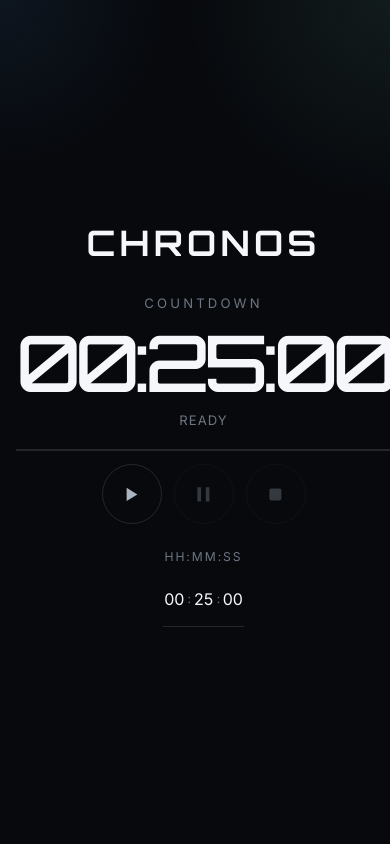
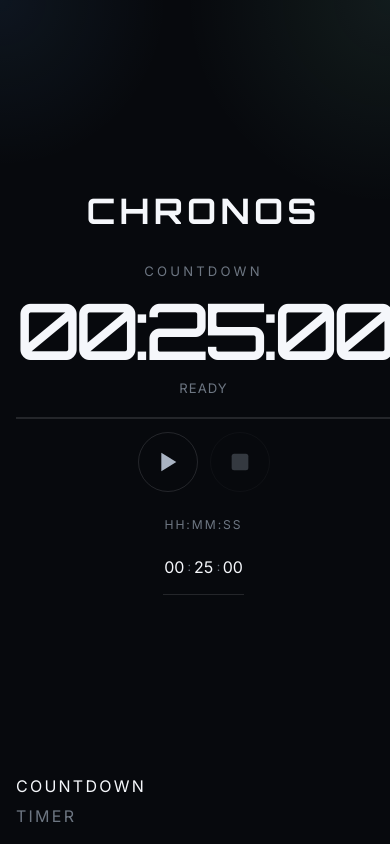
Before and after one commit to VamshiKrishnaAlladi/chronos, a React (Vite) app: page / in a window 390 px wide. Built offline with nearby package versions, Linux system fonts and the light colour scheme.

Commit message:
feat(timer): add timer mode and tool switching
Expand Chronos beyond countdown while keeping the same minimal control layout.
Add the upward-running timer flow, bottom-left tool switcher, and updated control states.

```diff
--- a/src/App.css
+++ b/src/App.css
@@ -3,7 +3,7 @@
   display: grid;
   align-content: center;
   gap: 1.5rem;
-  padding: 2rem 1.5rem;
+  padding: 2rem 1.5rem 5.5rem;
 }
 
 .topbar {
@@ -139,8 +139,8 @@
 }
 
 .icon-button svg {
-  width: 1.8rem;
-  height: 1.8rem;
+  width: 2.5rem;
+  height: 2.5rem;
 }
 
 .icon-button-active {
@@ -159,6 +159,38 @@
   outline-offset: 4px;
 }
 
+.tool-menu {
+  position: fixed;
+  left: 1.25rem;
+  bottom: 1.25rem;
+  z-index: 10;
+  display: grid;
+  justify-items: start;
+  gap: 0.35rem;
+}
+
+.tool-menu-item {
+  appearance: none;
+  border: 0;
+  background: transparent;
+  color: var(--text-muted);
+  font: inherit;
+  text-transform: uppercase;
+  letter-spacing: 0.14em;
+  padding: 0;
+  text-align: left;
+  cursor: pointer;
+}
+
+.tool-menu-item-active {
+  color: var(--text-strong);
+}
+
+.tool-menu-item:focus-visible {
+  outline: none;
+  color: var(--accent);
+}
+
 h1,
 p {
   margin: 0;
@@ -174,7 +206,7 @@ h1 {
 
 @media (max-width: 640px) {
   .app-shell {
-    padding: 1.25rem 1rem;
+    padding: 1.25rem 1rem 5.25rem;
   }
 
   .hero-readout {
@@ -189,4 +221,9 @@ h1 {
     width: 3.75rem;
     height: 3.75rem;
   }
+
+  .tool-menu {
+    left: 1rem;
+    bottom: 1rem;
+  }
 }
--- a/src/App.tsx
+++ b/src/App.tsx
@@ -7,7 +7,10 @@ import {
   stopCompletionTone,
 } from './lib/notifications'
 
-type CountdownStatus = 'idle' | 'running' | 'paused' | 'done'
+type ToolKind = 'countdown' | 'timer'
+type CountdownStatus = 'idle' | 'running' | 'paused' | 'stopped' | 'done'
+type TimerStatus = 'idle' | 'running' | 'paused' | 'stopped'
+type TimePartKey = 'hours' | 'minutes' | 'seconds'
 
 interface CountdownState {
   durationMs: number
@@ -18,7 +21,14 @@ interface CountdownState {
   alertedAt: number | null
 }
 
-type TimePartKey = 'hours' | 'minutes' | 'seconds'
+interface TimerToolState {
+  targetMs: number
+  elapsedMs: number
+  startedAt: number | null
+  status: TimerStatus
+  targetReachedAt: number | null
+  alertedAt: number | null
+}
 
 interface TimeParts {
   hours: string
@@ -26,13 +36,24 @@ interface TimeParts {
   seconds: string
 }
 
-const DEFAULT_INPUT = '00:25:00'
+const DEFAULT_COUNTDOWN_INPUT = '00:25:00'
+const DEFAULT_TIMER_INPUT = '00:25:00'
 const TIME_PART_ORDER: TimePartKey[] = ['hours', 'minutes', 'seconds']
+const TOOL_LABELS: Record<ToolKind, string> = {
+  countdown: 'Countdown',
+  timer: 'Timer',
+}
 
 function App() {
-  const [timeParts, setTimeParts] = useState<TimeParts>(() => splitTimeParts(DEFAULT_INPUT))
-  const [timer, setTimer] = useState<CountdownState>(() => {
-    const durationMs = parseHmsInput(DEFAULT_INPUT)
+  const [activeTool, setActiveTool] = useState<ToolKind>('countdown')
+  const [countdownInputParts, setCountdownInputParts] = useState<TimeParts>(() =>
+    splitTimeParts(DEFAULT_COUNTDOWN_INPUT),
+  )
+  const [timerInputParts, setTimerInputParts] = useState<TimeParts>(() =>
+    splitTimeParts(DEFAULT_TIMER_INPUT),
+  )
+  const [countdown, setCountdown] = useState<CountdownState>(() => {
+    const durationMs = parseHmsInput(DEFAULT_COUNTDOWN_INPUT)
     return {
       durationMs,
       remainingMs: durationMs,
@@ -42,27 +63,62 @@ function App() {
       alertedAt: null,
     }
   })
+  const [timerTool, setTimerTool] = useState<TimerToolState>(() => ({
+    targetMs: parseHmsInput(DEFAULT_TIMER_INPUT),
+    elapsedMs: 0,
+    startedAt: null,
+    status: 'idle',
+    targetReachedAt: null,
+    alertedAt: null,
+  }))
   const inputRefs = {
     hours: useRef<HTMLInputElement>(null),
     minutes: useRef<HTMLInputElement>(null),
     seconds: useRef<HTMLInputElement>(null),
   }
 
-  const normalizedTimeParts = normalizeTimeParts(timeParts)
-  const parsedInputMs = timePartsToMs(normalizedTimeParts)
-  const inputInvalid = !isValidTimeParts(timeParts) || parsedInputMs === 0
-  const previewMs = parsedInputMs > 0 ? parsedInputMs : timer.durationMs
-  const displayMs = timer.status === 'idle' ? previewMs : timer.remainingMs
+  const countdownParsedInputMs = timePartsToMs(normalizeTimeParts(countdownInputParts))
+  const countdownInputInvalid =
+    !isValidTimeParts(countdownInputParts) || countdownParsedInputMs === 0
+  const countdownPreviewMs =
+    countdownParsedInputMs > 0 ? countdownParsedInputMs : countdown.durationMs
+  const countdownDisplayMs =
+    countdown.status === 'idle' || countdown.status === 'stopped'
+      ? countdownPreviewMs
+      : countdown.remainingMs
+
+  const timerParsedInputMs = timePartsToMs(normalizeTimeParts(timerInputParts))
+  const timerInputInvalid = !isValidTimeParts(timerInputParts) || timerParsedInputMs === 0
+  const timerDisplayMs =
+    timerTool.status === 'idle' || timerTool.status === 'stopped' ? 0 : timerTool.elapsedMs
+
+  const currentTimeParts = activeTool === 'countdown' ? countdownInputParts : timerInputParts
+  const currentInputInvalid = activeTool === 'countdown' ? countdownInputInvalid : timerInputInvalid
+  const currentDisplayMs = activeTool === 'countdown' ? countdownDisplayMs : timerDisplayMs
+  const currentStatusCopy =
+    activeTool === 'countdown' ? countdownStatusCopy(countdown) : timerStatusCopy(timerTool)
+  const currentProgress =
+    activeTool === 'countdown' ? getCountdownProgress(countdown) : getTimerProgress(timerTool)
+  const currentIsRunning =
+    activeTool === 'countdown' ? countdown.status === 'running' : timerTool.status === 'running'
+  const currentIsPaused =
+    activeTool === 'countdown' ? countdown.status === 'paused' : timerTool.status === 'paused'
+  const currentIsIdle =
+    activeTool === 'countdown' ? countdown.status === 'idle' : timerTool.status === 'idle'
+  const currentShowsRestart =
+    activeTool === 'countdown' ? countdown.status === 'stopped' : timerTool.status === 'stopped'
+  const currentInputDisabled = currentIsRunning || currentIsPaused
+  const currentToolLabel = TOOL_LABELS[activeTool]
 
   useEffect(() => {
-    if (timer.status !== 'running' || !timer.endsAt) {
+    if (countdown.status !== 'running' || !countdown.endsAt) {
       return
     }
 
     const timerId = window.setInterval(() => {
       const tickAt = Date.now()
 
-      setTimer((previousTimer) => {
+      setCountdown((previousTimer) => {
         if (previousTimer.status !== 'running' || !previousTimer.endsAt) {
           return previousTimer
         }
@@ -70,6 +126,7 @@ function App() {
         const rawRemainingMs = Math.max(previousTimer.endsAt - tickAt, 0)
         const remainingMs =
           rawRemainingMs === 0 ? 0 : Math.ceil(rawRemainingMs / 1000) * 1000
+
         if (remainingMs === 0) {
           return {
             ...previousTimer,
@@ -95,10 +152,53 @@ function App() {
     return () => {
       window.clearInterval(timerId)
     }
-  }, [timer.status, timer.endsAt])
+  }, [countdown.status, countdown.endsAt])
 
   useEffect(() => {
-    if (timer.status !== 'done' || !timer.completedAt || timer.alertedAt === timer.completedAt) {
+    if (timerTool.status !== 'running' || timerTool.startedAt === null) {
+      return
+    }
+
+    const timerId = window.setInterval(() => {
+      const tickAt = Date.now()
+
+      setTimerTool((previousTimer) => {
+        if (previousTimer.status !== 'running' || previousTimer.startedAt === null) {
+          return previousTimer
+        }
+
+        const elapsedMs = Math.max(Math.floor((tickAt - previousTimer.startedAt) / 1000), 0) * 1000
+        const reachedTarget =
+          previousTimer.targetReachedAt === null &&
+          previousTimer.targetMs > 0 &&
+          elapsedMs >= previousTimer.targetMs
+
+        if (!reachedTarget && elapsedMs === previousTimer.elapsedMs) {
+          return previousTimer
+        }
+
+        return {
+          ...previousTimer,
+          elapsedMs,
+          targetReachedAt: reachedTarget
+            ? previousTimer.startedAt + previousTimer.targetMs
+            : previousTimer.targetReachedAt,
+          alertedAt: reachedTarget ? null : previousTimer.alertedAt,
+        }
+      })
+    }, 250)
+
+    return () => {
+      window.clearInterval(timerId)
+    }
+  }, [timerTool.status, timerTool.startedAt])
+
+  useEffect(() => {
+    if (
+      countdown.status !== 'done' ||
+      !countdown.completedAt ||
+      countdown.alertedAt === countdown.completedAt
+    ) {
       return
     }
 
@@ -110,9 +210,9 @@ function App() {
         return
       }
 
-      setTimer((previousTimer) =>
-        previousTimer.completedAt === timer.completedAt
-          ? { ...previousTimer, alertedAt: timer.completedAt }
+      setCountdown((previousTimer) =>
+        previousTimer.completedAt === countdown.completedAt
+          ? { ...previousTimer, alertedAt: countdown.completedAt }
           : previousTimer,
       )
     })()
@@ -120,22 +220,38 @@ function App() {
     return () => {
       cancelled = true
     }
-  }, [timer.status, timer.completedAt, timer.alertedAt])
+  }, [countdown.status, countdown.completedAt, countdown.alertedAt])
+
+  useEffect(() => {
+    if (!timerTool.targetReachedAt || timerTool.alertedAt === timerTool.targetReachedAt) {
+      return
+    }
+
+    let cancelled = false
+
+    void (async () => {
+      await startRepeatingCompletionTone()
+      if (cancelled) {
+        return
+      }
+
+      setTimerTool((previousTimer) =>
+        previousTimer.targetReachedAt === timerTool.targetReachedAt
+          ? { ...previousTimer, alertedAt: timerTool.targetReachedAt }
+          : previousTimer,
+      )
+    })()
+
+    return () => {
+      cancelled = true
+    }
+  }, [timerTool.targetReachedAt, timerTool.alertedAt])
 
   useEffect(() => {
     const stopAlarm = () => {
       stopCompletionTone()
-      setTimer((previousTimer) =>
-        previousTimer.status === 'done'
-          ? {
-              ...previousTimer,
-              remainingMs: previousTimer.durationMs,
-              endsAt: null,
-              status: 'idle',
-              completedAt: null,
-              alertedAt: null,
-            }
-          : previousTimer,
+      setCountdown((previousTimer) =>
+        previousTimer.status === 'done' ? resetCountdownState(previousTimer) : previousTimer,
       )
     }
 
@@ -149,10 +265,55 @@ function App() {
   }, [])
 
   async function handleStart() {
+    if (activeTool === 'countdown') {
+      await handleCountdownStart()
+      return
+    }
+
+    await handleTimerStart()
+  }
+
+  function handlePause() {
+    if (activeTool === 'countdown') {
+      handleCountdownPause()
+      return
+    }
+
+    handleTimerPause()
+  }
+
+  function handleStop() {
+    if (activeTool === 'countdown') {
+      handleCountdownStop()
+      return
+    }
+
+    handleTimerStop()
+  }
+
+  async function handlePrimaryAction() {
+    if (currentIsRunning) {
+      handlePause()
+      return
+    }
+
+    await handleStart()
+  }
+
+  async function handleSecondaryAction() {
+    if (currentShowsRestart) {
+      await handleStart()
+      return
+    }
+
+    handleStop()
+  }
+
+  async function handleCountdownStart() {
     stopCompletionTone()
 
-    const nextTimeParts = normalizeTimeParts(timeParts)
-    setTimeParts(nextTimeParts)
+    const nextTimeParts = normalizeTimeParts(countdownInputParts)
+    setCountdownInputParts(nextTimeParts)
 
     const nextDurationMs = timePartsToMs(nextTimeParts)
     if (!isValidTimeParts(nextTimeParts) || nextDurationMs === 0) {
@@ -162,16 +323,16 @@ function App() {
     await primeAudio()
     const actionedAt = Date.now()
 
-    setTimer((previousTimer) => {
+    setCountdown((previousTimer) => {
       const durationMs =
         previousTimer.status === 'paused' ? previousTimer.durationMs : nextDurationMs
-      const nextRemainingMs =
+      const remainingMs =
         previousTimer.status === 'paused' ? previousTimer.remainingMs : nextDurationMs
 
       return {
         durationMs,
-        remainingMs: nextRemainingMs,
-        endsAt: actionedAt + nextRemainingMs,
+        remainingMs,
+        endsAt: actionedAt + remainingMs,
         status: 'running',
         completedAt: null,
         alertedAt: null,
@@ -179,11 +340,41 @@ function App() {
     })
   }
 
-  function handlePause() {
+  async function handleTimerStart() {
+    stopCompletionTone()
+
+    const nextTimeParts = normalizeTimeParts(timerInputParts)
+    setTimerInputParts(nextTimeParts)
+
+    const nextTargetMs = timePartsToMs(nextTimeParts)
+    if (!isValidTimeParts(nextTimeParts) || nextTargetMs === 0) {
+      return
+    }
+
+    await primeAudio()
+    const actionedAt = Date.now()
+
+    setTimerTool((previousTimer) => {
+      const targetMs = previousTimer.status === 'paused' ? previousTimer.targetMs : nextTargetMs
+      const elapsedMs = previousTimer.status === 'paused' ? previousTimer.elapsedMs : 0
+
+      return {
+        targetMs,
+        elapsedMs,
+        startedAt: actionedAt - elapsedMs,
+        status: 'running',
+        targetReachedAt:
+          previousTimer.status === 'paused' ? previousTimer.targetReachedAt : null,
+        alertedAt: previousTimer.status === 'paused' ? previousTimer.alertedAt : null,
+      }
+    })
+  }
+
+  function handleCountdownPause() {
     stopCompletionTone()
     const actionedAt = Date.now()
 
-    setTimer((previousTimer) => {
+    setCountdown((previousTimer) => {
       if (previousTimer.status !== 'running' || !previousTimer.endsAt) {
         return previousTimer
       }
@@ -197,17 +388,92 @@ function App() {
     })
   }
 
-  function handleStop() {
+  function handleTimerPause() {
+    stopCompletionTone()
+    const actionedAt = Date.now()
+
+    setTimerTool((previousTimer) => {
+      if (previousTimer.status !== 'running' || previousTimer.startedAt === null) {
+        return previousTimer
+      }
+
+      const elapsedMs = Math.max(Math.floor((actionedAt - previousTimer.startedAt) / 1000), 0) * 1000
+      const targetReachedAt =
+        previousTimer.targetReachedAt === null &&
+        previousTimer.targetMs > 0 &&
+        elapsedMs >= previousTimer.targetMs
+          ? previousTimer.startedAt + previousTimer.targetMs
+          : previousTimer.targetReachedAt
+
+      return {
+        ...previousTimer,
+        elapsedMs,
+        startedAt: null,
+        status: 'paused',
+        targetReachedAt,
+      }
+    })
+  }
+
+  function handleCountdownStop() {
     stopCompletionTone()
 
-    setTimer({
-      durationMs: parsedInputMs,
-      remainingMs: parsedInputMs,
+    setCountdown({
+      durationMs: countdownParsedInputMs,
+      remainingMs: countdownParsedInputMs,
       endsAt: null,
-      status: 'idle',
+      status: 'stopped',
       completedAt: null,
       alertedAt: null,
     })
+  }
+
+  function handleTimerStop() {
+    stopCompletionTone()
+
+    setTimerTool({
+      targetMs: timerParsedInputMs,
+      elapsedMs: 0,
+      startedAt: null,
+      status: 'stopped',
+      targetReachedAt: null,
+      alertedAt: null,
+    })
+  }
+
+  function updateVisibleInputPart(part: TimePartKey, value: string) {
+    if (activeTool === 'countdown') {
+      setCountdownInputParts((previousParts) => ({
+        ...previousParts,
+        [part]: value,
+      }))
+      return
+    }
+
+    setTimerInputParts((previousParts) => ({
+      ...previousParts,
+      [part]: value,
+    }))
+  }
+
+  function padVisibleInputPart(part: TimePartKey) {
+    if (activeTool === 'countdown') {
+      setCountdownInputParts((previousParts) => ({
+        ...previousParts,
+        [part]: padTimePart(previousParts[part]),
+      }))
+      return
+    }
+
+    setTimerInputParts((previousParts) => ({
+      ...previousParts,
+      [part]: padTimePart(previousParts[part]),
+    }))
+  }
+
+  function focusInputPart(part: TimePartKey) {
+    inputRefs[part].current?.focus()
+    inputRefs[part].current?.select()
   }
 
   return (
@@ -217,49 +483,29 @@ function App() {
       </header>
 
       <section className="hero">
-        <span className="hero-kicker">Countdown</span>
-        <div className="hero-readout">{formatDuration(displayMs)}</div>
-        <div className="hero-meta">{statusCopy(timer)}</div>
+        <span className="hero-kicker">{currentToolLabel}</span>
+        <div className="hero-readout">{formatDuration(currentDisplayMs)}</div>
+        <div className="hero-meta">{currentStatusCopy}</div>
 
         <div className="hero-progress">
-          <span
-            style={{
-              width: `${
-                timer.status === 'idle'
-                  ? 0
-                  : timer.durationMs > 0
-                    ? Math.round(((timer.durationMs - timer.remainingMs) / timer.durationMs) * 100)
-                    : 0
-              }%`,
-            }}
-          />
+          <span style={{ width: `${currentProgress}%` }} />
         </div>
 
         <div className="hero-controls">
           <IconButton
-            label={timer.status === 'paused' ? 'Resume countdown' : 'Start countdown'}
-            onClick={() => void handleStart()}
-            active={timer.status === 'running'}
-            disabled={timer.status === 'running' || inputInvalid}
-            large
+            label={currentIsRunning ? `Pause ${activeTool}` : `Start ${activeTool}`}
+            onClick={() => void handlePrimaryAction()}
+            active={currentIsRunning}
+            disabled={!currentIsRunning && currentInputInvalid}
           >
-            <PlayIcon />
+            {currentIsRunning ? <PauseIcon /> : <PlayIcon />}
           </IconButton>
           <IconButton
-            label="Pause countdown"
-            onClick={handlePause}
-            disabled={timer.status !== 'running'}
-            large
+            label={currentShowsRestart ? `Restart ${activeTool}` : `Stop ${activeTool}`}
+            onClick={() => void handleSecondaryAction()}
+            disabled={!currentShowsRestart && currentIsIdle}
           >
-            <PauseIcon />
-          </IconButton>
-          <IconButton
-            label="Stop countdown"
-            onClick={handleStop}
-            disabled={timer.status === 'idle'}
-            large
-          >
-            <StopIcon />
+            {currentShowsRestart ? <RestartIcon /> : <StopIcon />}
           </IconButton>
         </div>
       </section>
@@ -267,49 +513,31 @@ function App() {
       <section className="input-strip">
         <label className="inline-input">
           <span>HH:MM:SS</span>
-          <div className="time-input-group" aria-invalid={inputInvalid}>
+          <div className="time-input-group" aria-invalid={currentInputInvalid}>
             {TIME_PART_ORDER.map((part, index) => (
               <span key={part} className="time-segment-wrap">
                 <TimeSegmentInput
                   inputRef={inputRefs[part]}
                   label={part}
-                  value={timeParts[part]}
-                  disabled={timer.status === 'running' || timer.status === 'paused'}
+                  value={currentTimeParts[part]}
+                  disabled={currentInputDisabled}
                   onFocus={stopCompletionTone}
                   onChange={(value) => {
-                    setTimeParts((previousParts) => ({
-                      ...previousParts,
-                      [part]: value,
-                    }))
+                    updateVisibleInputPart(part, value)
 
                     if (value.length === 2 && index < TIME_PART_ORDER.length - 1) {
-                      const nextRef = inputRefs[TIME_PART_ORDER[index + 1]]
-                      nextRef.current?.focus()
-                      nextRef.current?.select()
+                      focusInputPart(TIME_PART_ORDER[index + 1])
                     }
                   }}
-                  onBlur={() =>
-                    setTimeParts((previousParts) => ({
-                      ...previousParts,
-                      [part]: padTimePart(previousParts[part]),
-                    }))
-                  }
+                  onBlur={() => {
+                    padVisibleInputPart(part)
+                  }}
                   onMovePrevious={
-                    index > 0
-                      ? () => {
-                          const previousRef = inputRefs[TIME_PART_ORDER[index - 1]]
-                          previousRef.current?.focus()
-                          previousRef.current?.select()
-                        }
-                      : undefined
+                    index > 0 ? () => focusInputPart(TIME_PART_ORDER[index - 1]) : undefined
                   }
                   onMoveNext={
                     index < TIME_PART_ORDER.length - 1
-                      ? () => {
-                          const nextRef = inputRefs[TIME_PART_ORDER[index + 1]]
-                          nextRef.current?.focus()
-                          nextRef.current?.select()
-                        }
+                      ? () => focusInputPart(TIME_PART_ORDER[index + 1])
                       : undefined
                   }
                 />
@@ -323,11 +551,39 @@ function App() {
           </div>
         </label>
       </section>
+
+      <div className="tool-menu" role="tablist" aria-label="Timer tools">
+        {(['countdown', 'timer'] as ToolKind[]).map((tool) => (
+          <button
+            key={tool}
+            type="button"
+            className={`tool-menu-item${tool === activeTool ? ' tool-menu-item-active' : ''}`}
+            onClick={() => {
+              setActiveTool(tool)
+            }}
+            role="tab"
+            aria-selected={tool === activeTool}
+          >
+            {TOOL_LABELS[tool]}
+          </button>
+        ))}
+      </div>
     </main>
   )
 }
 
 export default App
+
+function resetCountdownState(timer: CountdownState): CountdownState {
+  return {
+    ...timer,
+    remainingMs: timer.durationMs,
+    endsAt: null,
+    status: 'idle',
+    completedAt: null,
+    alertedAt: null,
+  }
+}
 
 function splitTimeParts(value: string): TimeParts {
   const [hours = '00', minutes = '00', seconds = '00'] = value.split(':')
@@ -390,7 +646,7 @@ function formatClockTime(timestamp: number): string {
   return dayjs(timestamp).format('hh:mm:ss A')
 }
 
-function statusCopy(timer: CountdownState): string {
+function countdownStatusCopy(timer: CountdownState): string {
   switch (timer.status) {
     case 'idle':
       return 'Ready'
@@ -398,9 +654,48 @@ function statusCopy(timer: CountdownState): string {
       return timer.endsAt ? `Ends ${formatClockTime(timer.endsAt)}` : 'Running'
     case 'paused':
       return 'Paused'
+    case 'stopped':
+      return 'Stopped'
     case 'done':
       return 'Done'
   }
+}
+
+function timerStatusCopy(timer: TimerToolState): string {
+  if (timer.targetReachedAt) {
+    return `Alerted ${formatClockTime(timer.targetReachedAt)}`
+  }
+
+  switch (timer.status) {
+    case 'idle':
+      return 'Ready'
+    case 'running':
+      return timer.startedAt ? `Alerts ${formatClockTime(timer.startedAt + timer.targetMs)}` : 'Running'
+    case 'paused':
+      return 'Paused'
+    case 'stopped':
+      return 'Stopped'
+  }
+}
+
+function getCountdownProgress(timer: CountdownState): number {
+  if (timer.status === 'idle' || timer.status === 'stopped') {
+    return 0
+  }
+
+  if (timer.durationMs <= 0) {
+    return 0
+  }
+
+  return Math.round(((timer.durationMs - timer.remainingMs) / timer.durationMs) * 100)
+}
+
+function getTimerProgress(timer: TimerToolState): number {
+  if (timer.status === 'idle' || timer.status === 'stopped' || timer.targetMs <= 0) {
+    return 0
+  }
+
+  return Math.min(Math.round((timer.elapsedMs / timer.targetMs) * 100), 100)
 }
 
 interface TimeSegmentInputProps {
@@ -473,13 +768,13 @@ interface IconButtonProps {
   onClick: () => void
   active?: boolean
   disabled?: boolean
-  large?: boolean
 }
 
-function IconButton({ children, label, onClick, active, disabled, large }: IconButtonProps) {
+function IconButton({ children, label, onClick, active, disabled }: IconButtonProps) {
   return (
     <button
-      className={`icon-button${active ? ' icon-button-active' : ''}${large ? ' icon-button-large' : ''}`}
+      type="button"
+      className={`icon-button${active ? ' icon-button-active' : ''}`}
       onClick={onClick}
       aria-label={label}
       title={label}
@@ -513,3 +808,14 @@ function StopIcon() {
     </svg>
   )
 }
+
+function RestartIcon() {
+  return (
+    <svg className="restart-icon" viewBox="0 0 24 24" aria-hidden="true">
+      <path
+        d="M16.4017 6.28616C16.4017 5.98121 16.217 5.70662 15.9346 5.59158C15.6522 5.47653 15.3283 5.54393 15.1152 5.76208L14.3647 6.53037C12.244 5.55465 9.66551 5.95905 7.92796 7.7378C5.69068 10.0281 5.69068 13.7344 7.92796 16.0247C10.1748 18.3248 13.8252 18.3248 16.072 16.0247C17.3754 14.6904 17.9168 12.8779 17.7055 11.1507C17.6552 10.7396 17.2812 10.447 16.87 10.4973C16.4589 10.5476 16.1663 10.9217 16.2166 11.3328C16.3757 12.6335 15.9667 13.9859 14.999 14.9765C13.3407 16.6742 10.6593 16.6742 9.00097 14.9765C7.33301 13.269 7.33301 10.4935 9.00097 8.78596C10.1467 7.61303 11.7795 7.25143 13.225 7.69705L12.4635 8.47659C12.2527 8.69245 12.1917 9.01364 12.3088 9.29174C12.4259 9.56984 12.6983 9.75067 13 9.75067H15.6517C16.0659 9.75067 16.4017 9.41489 16.4017 9.00067V6.28616Z"
+        fill="currentColor"
+      />
+    </svg>
+  )
+}
--- a/src/lib/notifications.ts
+++ b/src/lib/notifications.ts
@@ -1,7 +1,7 @@
 type CompletionNotificationTarget = {
   id: string
   label: string
-  kind: 'countdown' | 'stopwatch' | 'pomodoro' | 'interval'
+  kind: 'countdown' | 'timer' | 'stopwatch' | 'pomodoro' | 'interval'
 }
 
 export type AppNotificationPermission = NotificationPermission | 'unsupported'
@@ -39,7 +39,9 @@ export async function showCompletionNotification(
 
   const title = `Timer finished: ${timer.label}`
   const body =
-    timer.kind === 'stopwatch'
+    timer.kind === 'timer'
+      ? 'Your timer reached its alert point while Chronos was open.'
+      : timer.kind === 'stopwatch'
       ? 'Your stopwatch was stopped or completed.'
       : 'Your timer completed while Chronos was open.'
 
```
